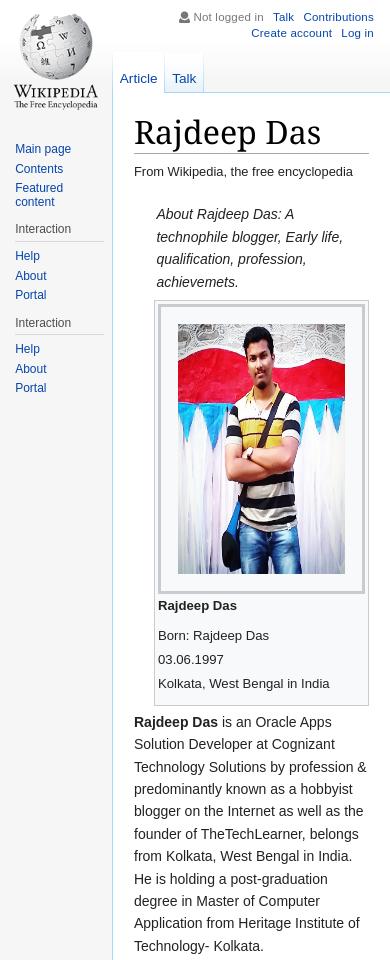
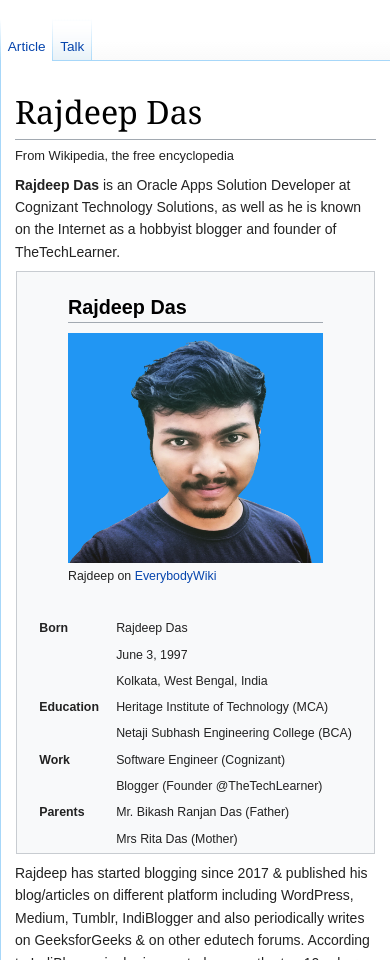
Before and after one commit to Rajspeaks/rajdeep-das-wikipedia, a plain HTML site: page index.html in a window 390 px wide. Shown: the top 960 px of the page. Drawn offline with nearby package versions, Linux system fonts and the light colour scheme; a web font is replaced by a local one.

Commit message:
Add files via upload

```diff
--- a/index.html
+++ b/index.html
@@ -47,7 +47,7 @@
 			</div>
 			<div class="mainsection">
 				<div class="headerLinks">
-					<span class="user">Not logged in</span> <a href="#">Talk</a> <a href="#">Contributions</a> <a href="#">Create account</a> <a href="#">Log in</a>
+					<!-- <span class="user">Not logged in</span> <a href="#">Talk</a> <a href="#">Contributions</a> <a href="#">Create account</a> <a href="#">Log in</a> -->
 				</div>
 				<div class="tabs clearfix">
 					<div class="tabsLeft">
@@ -72,18 +72,102 @@
 				<div class="article">
 					<h1>Rajdeep Das</h1>
 					<p class="siteSub">From Wikipedia, the free encyclopedia</p>
-					<p class="roleNote">About Rajdeep Das: A technophile blogger, Early life, qualification, profession, achievemets.</p>
+					<!-- <p class="roleNote">About Rajdeep Das: A technophile blogger, Early life, qualification, profession, achievemets.</p> -->
 
 					<div class="articleRight">
 						<div class="articleRightInner">
-							<img src="img/rajdeep.jpg" alt="rajdeep das" height= 250px width= 250px />
+							<img src="img/rajdeep.jpg" alt="rajdeep das" height= 210px width= 200px />
 						</div>
 						<strong>Rajdeep Das</strong>
-						<p>Born: Rajdeep Das <br>
+						<table align ="center" border="0px" cellpadding="1px" cellspacing="3px">
+							<tr>
+								<td><b>Born</b></td><td>&nbsp;&nbsp;&nbsp;&nbsp;&nbsp;</td><td>Rajdeep Das </td>
+							<tr>
+								<td></td><td> </td>&nbsp;&nbsp;&nbsp;&nbsp;&nbsp;<td>  June 3, 1997</td>
+
+							</tr>
+							<tr>
+								<td></td><td>&nbsp;&nbsp;&nbsp;&nbsp;&nbsp;</td> <td>Kolkata, West Bengal, India</td>
+							</tr>
+							<tr>
+								<td><b>Education</b></td>&nbsp;&nbsp;&nbsp;&nbsp;&nbsp;<td> </td><td>Heritage Institute of Technology (MCA)</td>
+							</tr>
+							<tr>
+								 <td></td><td> </td>&nbsp;&nbsp;&nbsp;&nbsp;&nbsp;<td> Netaji Subhash Engineering College (BCA)</td>
+							</tr>
+							<tr>
+								<td><b>Work</b></td><td>&nbsp;&nbsp;&nbsp;&nbsp;&nbsp;</td><td>Software Engineer (Cognizant)</td>
+							</tr>
+							<tr>
+
+								 <td></td><td>&nbsp;&nbsp;&nbsp;&nbsp;&nbsp; </td> <td> Blogger (Founder @TheTechLearner)</td>
+							</tr>
+							<tr>
+								<td><b>Parents</b></td><td> &nbsp;&nbsp;&nbsp;&nbsp;&nbsp;</td><td>Mr. Bikash Ranjan Das (Father)</td>
+
+							</tr>
+							<tr>
+
+								<td></td> <td> </td>&nbsp;&nbsp;&nbsp;&nbsp;&nbsp;<td> Mrs Rita Das (Mother)</td>
+							</tr>
+
+<!-- 						<p>Born: Rajdeep Das <br>
 							03.06.1997<br>
-						Kolkata, West Bengal in India</p>
+						Kolkata, West Bengal in India</p> -->
+
+					</table>
 					</div>
-					<p><strong>Rajdeep Das</strong> is an Oracle Apps Solution Developer at Cognizant Technology Solutions by profession & predominantly known as a hobbyist blogger on the Internet as well as the founder of TheTechLearner, belongs from Kolkata, West Bengal in India. He is holding a post-graduation degree in Master of Computer Application from Heritage Institute of Technology- Kolkata. </p>
+					<p><strong>Rajdeep Das</strong> is an Oracle Apps Solution Developer at Cognizant Technology Solutions, as well as he is known on the Internet as a hobbyist blogger and founder of TheTechLearner.</p>
+
+					<div id="articleRightmob">
+						<div id = "articleRightInnermob">
+
+							<div class="imgpos">
+							<h2 class><font face="Arial"><strong>Rajdeep Das</strong></font></h2>
+							<img src="img/rajdeep-mob.png" alt="rajdeep das" height= "230px" width= "300px" /><br>
+							Rajdeep on <a href="https://en.everybodywiki.com/Rajdeep_Das_(blogger)" style="text-decoration: none;" target="_blank"> EverybodyWiki </a>
+						</div>
+							<table align ="center" border="0px" cellpadding="1px" cellspacing="3px">
+							<tr>
+								<td><b>Born</b></td><td>&nbsp;&nbsp;&nbsp;&nbsp;&nbsp;</td><td>Rajdeep Das </td>
+							<tr>
+								<td></td><td> </td>&nbsp;&nbsp;&nbsp;&nbsp;&nbsp;<td>  June 3, 1997</td>
+
+							</tr>
+							<tr>
+								<td></td><td>&nbsp;&nbsp;&nbsp;&nbsp;&nbsp;</td> <td>Kolkata, West Bengal, India</td>
+							</tr>
+							<tr>
+								<td><b>Education</b></td>&nbsp;&nbsp;&nbsp;&nbsp;&nbsp;<td> </td><td>Heritage Institute of Technology (MCA)</td>
+							</tr>
+							<tr>
+								 <td></td><td> </td>&nbsp;&nbsp;&nbsp;&nbsp;&nbsp;<td> Netaji Subhash Engineering College (BCA)</td>
+							</tr>
+							<tr>
+								<td><b>Work</b></td><td>&nbsp;&nbsp;&nbsp;&nbsp;&nbsp;</td><td>Software Engineer (Cognizant)</td>
+							</tr>
+							<tr>
+
+								 <td></td><td>&nbsp;&nbsp;&nbsp;&nbsp;&nbsp; </td> <td> Blogger (Founder @TheTechLearner)</td>
+							</tr>
+							<tr>
+								<td><b>Parents</b></td><td> &nbsp;&nbsp;&nbsp;&nbsp;&nbsp;</td><td>Mr. Bikash Ranjan Das (Father)</td>
+
+							</tr>
+							<tr>
+
+								<td></td> <td> </td>&nbsp;&nbsp;&nbsp;&nbsp;&nbsp;<td> Mrs Rita Das (Mother)</td>
+							</tr>
+
+<!-- 						<p>Born: Rajdeep Das <br>
+							03.06.1997<br>
+						Kolkata, West Bengal in India</p> -->
+
+					</table>
+						</div>
+					</div>
+
+
 					<p>Rajdeep has started blogging since 2017 & published his blog/articles on different platform including WordPress, Medium, Tumblr, IndiBlogger and also periodically writes on GeeksforGeeks & on other edutech forums. According to IndiBlogger.in, he is counted among the top 10 cyber-security, top 200 education, top 100 WordPress tagged bloggers in India with a phenomenal overnight reach across social medias since 2018. In 2019 GeeksforGeeks Technical Scripter Anuual Event he was declared among Top 50 technical content writers with 44th national rank. He Apparently he worked for many top Indian Edutech industries either as a campus-based or local chapter-based tech lead or as an event-specific mentor or as a sessional webinar-host or as a community lead in a digital marketing team and even worked in the role of a digital content developer either as a writer or graphics designer or web designer.</p>
 					<p>Alongside the journey of blogger and tech-lead, he has a vast interest in Machine Learning & Cloud computing also. He has worked on few projects on Natural Language Processing while he has also lined up serial records of achievements & hall of fames in cloud computing and cyber-security respectively.   </p>
 
--- a/style.css
+++ b/style.css
@@ -344,17 +344,16 @@ div.articleRight {
 	float: right;
 	background-color: #f8f9fa;
 	font-size: 94%;
-	text-align: center;
+	text-align: auto;
 	overflow: hidden;
-	line-height: 1.8em;
-	padding: 3px;
+	line-height: 2em;
+	padding: 1px;
 	font-size: 94%;
-	margin: 0 0 5px 20px;
-	text-align: left;
+	margin: auto;
 }
 div.articleRightInner {
-	border: 3px solid #c8ccd1;
-	padding: 17px;
+	border: 0px solid #c8ccd1;
+	padding: 15px;
 	background-color: #f8f9fa;
 	font-size: 94%;
 	text-align: center;
@@ -594,20 +593,107 @@ span.user {
 		display: none;
 	}
 }
-@media screen and (max-width: 550px) {
+@media screen and (max-width: 500px) {
 	.sidebar {
-		width: 6em;
-		padding: 3px 0.5em 10px 0.5em;
+		/*width: em;
+		padding: 3px 0.5em 10px 0.5em;*/
+		display: none;
 	}
 	.mainsection {
-		margin: 0 0 0 7em;
+		margin:auto;
 	}
 	.contentsPanel {
 		width: auto;
 	}
 }
-@media screen and (max-width: 400px) {
+@media screen and (max-width: 500px) {
 	#simpleSearch {
 		display: none;
 	}
 }
+.imgpos{margin-left: 50px;margin-right: 50px;}
+#articleRightmob{display: none;}
+#articleRightInnermob{display: none;}
+
+@media screen and (max-width: 500px) {
+
+   .imgpos{margin-left: 50px;margin-right: 50px;}
+
+	#articleRightmob
+	{
+	display: block;
+	border: 0px solid #c8ccd1;
+	padding: 1px;
+	margin: auto
+	background-color: #f8f9fa;
+	font-size: 94%;
+	text-align: auto;
+	overflow: hidden;
+	line-height: 2em;
+	padding: 1px;
+	font-size: 94%;
+	margin: auto;
+}
+ #articleRightInnermob {
+ 	display: block;
+	border: 1px solid #c8ccd1;
+	padding: 1px;
+	background-color:#f8f9fa;
+	font-size: 94%;
+	margin: auto;
+	text-align: auto;
+	overflow: hidden;
+}
+
+.articleRight{display: none;}
+.articleRightInner{display: none;}
+}
+@media screen and (max-width: 500px) {
+	.article {
+	padding: 1em 1em 1em 1em;
+/*	border-left: 0px solid #a7d7f9;*/
+	background: #FFF;
+	line-height: 1.6;
+	font-size: 0.875em;
+	border-top: 1px solid #a7d7f9;
+	border-bottom: 1px solid #a7d7f9;
+	}
+h1, h2, h3, h4, h5, h6 {
+	color: #000;
+	background: none;
+	font-weight: normal;
+	margin: 0;
+	overflow: hidden;
+	padding-top: 0.5em;
+	padding-bottom: 0.17em;
+}
+.article h1 {
+	font-family: 'Linux Libertine','Georgia','Times',serif;
+	border-bottom: 1px solid #a2a9b1;
+}
+.article h2 {
+	font-size: 1.6em;
+	margin: 0.5em 0 0.5em 0;
+	font-family: 'Linux Libertine','Georgia','Times',serif;
+	border-bottom: 1px solid #a2a9b1;
+	line-height: 1.4em;
+	padding-bottom: 0em;
+}
+.article h3 {
+	font-weight: bold;
+	font-size: 1.2em;
+}
+.article p.roleNote {
+/*	padding: 1em 0 0 1.6em;*/
+	font-style: italic;
+}
+p.siteSub {
+	font-size: 92%;
+}
+
+.navigation {
+/*	padding: 0.15em 0 0 0.45em;*/
+display: none;
+}
+
+}
```
Also changed, not shown: humans.txt (added).
